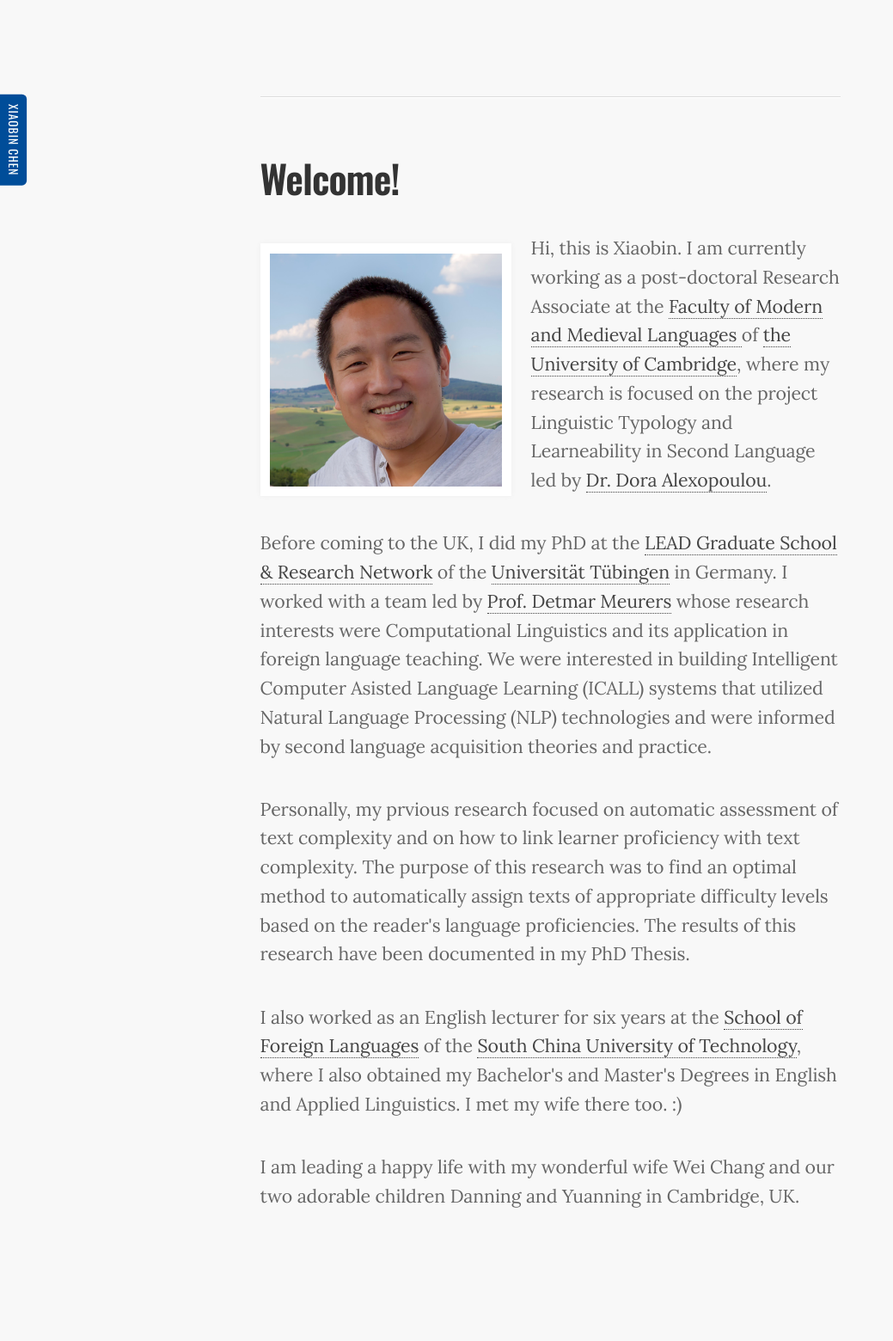
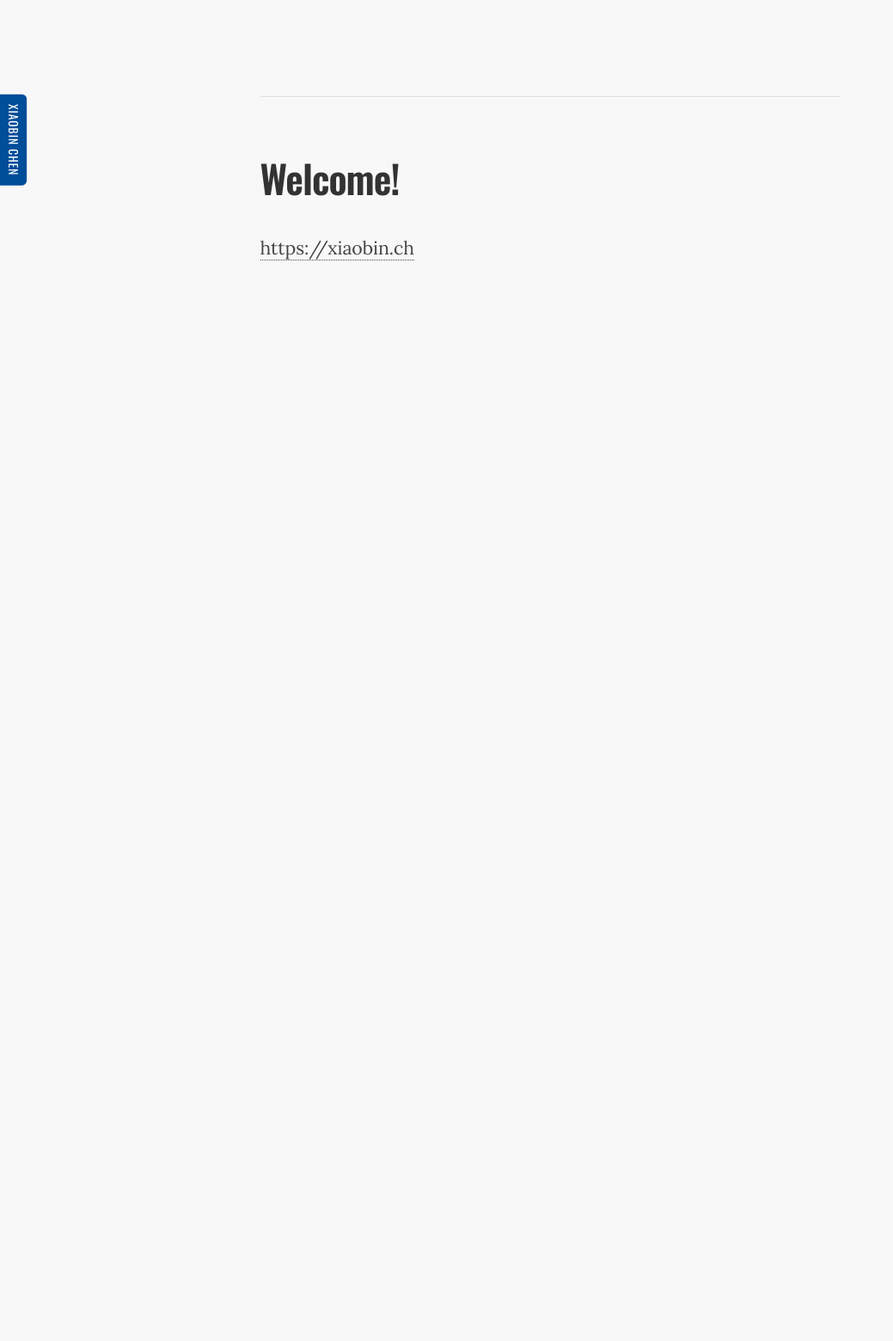
Before and after one commit to chxiaobin/chxiaobin.github.io, a Jekyll site: the page built from index.md, in a window 1280 px wide. Shown: the whole page at 86% size, without its empty margins (0-1039 px from the left). Built offline with Jekyll 4.4.1, drawn with Linux system fonts in a browser that asks for light colours; after the commit the page ends 900 px from its top, so only the background shows below that.

Commit message:
Update home.html

```diff
--- a/_layouts/home.html
+++ b/_layouts/home.html
@@ -8,41 +8,7 @@ layout: default
 	 </div><!-- .post-title -->
 
 	 <div class="post-content">
-		  <p><img src="{{ "/assests/img/xiaobin.jpg" | relative_url }}"
-		  alt="Picutre of Xiaobin Chen" width="40%" class="alignleft size-full
-		  wp-image-39" sizes="(max-width: 1600px) 100vw, 1600px" /></p>
-
-		  <p>Hi, this is Xiaobin. I am currently working as a post-doctoral
-		  Research Associate at the <a href="https://www.mml.cam.ac.uk/">Faculty of Modern and Medieval Languages </a> of <a href="https://www.cam.ac.uk/">the University of Cambridge</a>, where my research is focused on the project Linguistic Typology and Learneability in Second Language led by <a href="http://people.ds.cam.ac.uk/ta259/">Dr.  Dora Alexopoulou</a>.</p>
-
-		  <p>Before coming to the UK, I did my PhD at the <a
-				href="http://www.lead.uni-tuebingen.de/">LEAD Graduate School &
-				Research Network</a> of the <a
-				href="http://www.uni-tuebingen.de/">Universität Tübingen</a> in
-		Germany. I worked with a team led by <a
-				href="http://purl.org/dm">Prof. Detmar Meurers</a> whose
-		research interests were Computational Linguistics and its application in
-		foreign language teaching. We were interested in building Intelligent
-		Computer Asisted Language Learning (ICALL) systems that utilized Natural
-		Language Processing (NLP) technologies and were informed by second
-		language acquisition theories and practice. </p>
-
-		  <p>Personally, my prvious research focused on automatic
-		  assessment of text complexity and on how to link learner proficiency
-		  with text complexity. The purpose of this research was to find an
-		  optimal method to automatically assign texts of appropriate difficulty
-		  levels based on the reader's language proficiencies. The results of
-		  this research have been documented in my PhD Thesis.</p>
-
-		  <p>I also worked as an English lecturer for six
-		  years at the <a href="http://www.scut.edu.cn/sfl/">School of Foreign
-		  Languages</a> of the <a href="http://www.scut.edu.cn/">South China
-	 University of Technology</a>, where I also obtained my Bachelor's and
-Master's Degrees in English and Applied Linguistics. I met my wife there too.
-:)</p>
-
-		  <p>I am leading a happy life with my wonderful wife Wei Chang and our
-		  two adorable children Danning and Yuanning in Cambridge, UK.</p>
+		 <p><a href="https://xiaobin.ch">https://xiaobin.ch</a></p>
 
 	 </div><!-- .post-content -->
 
```
